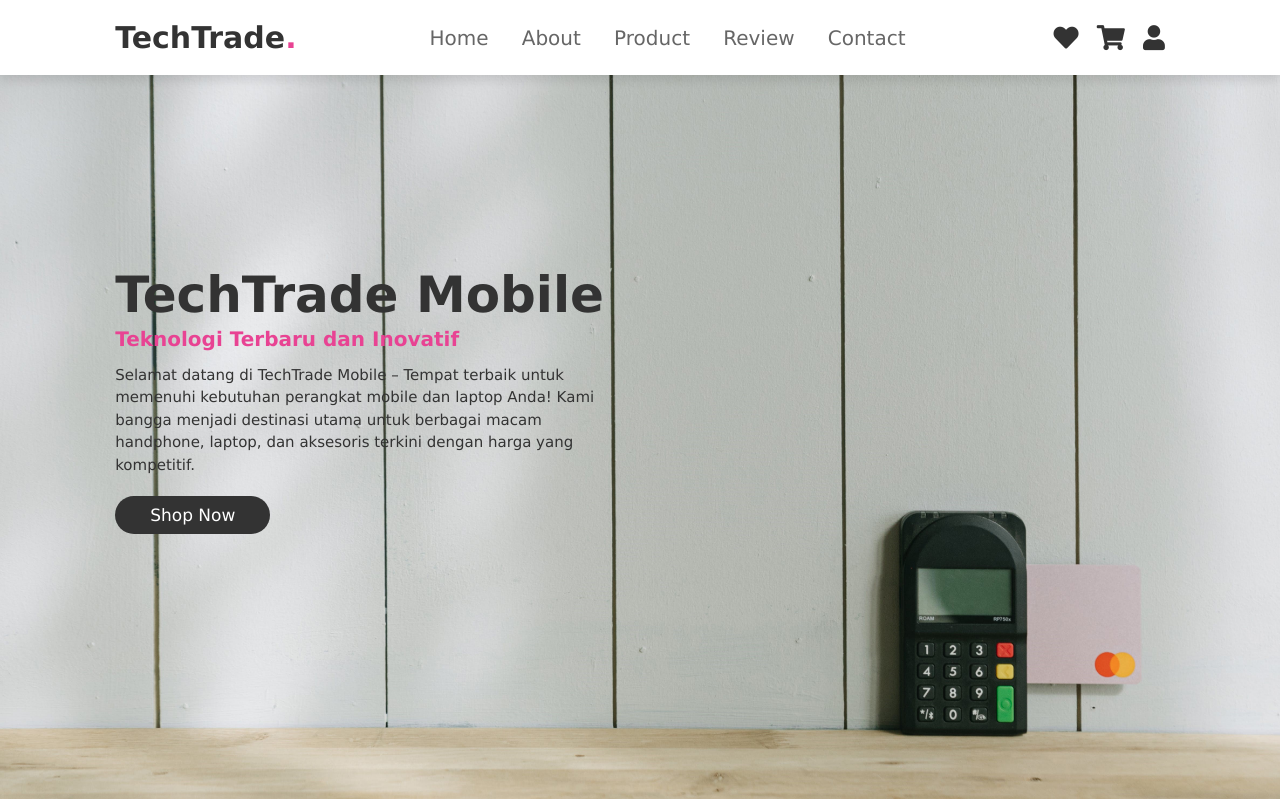
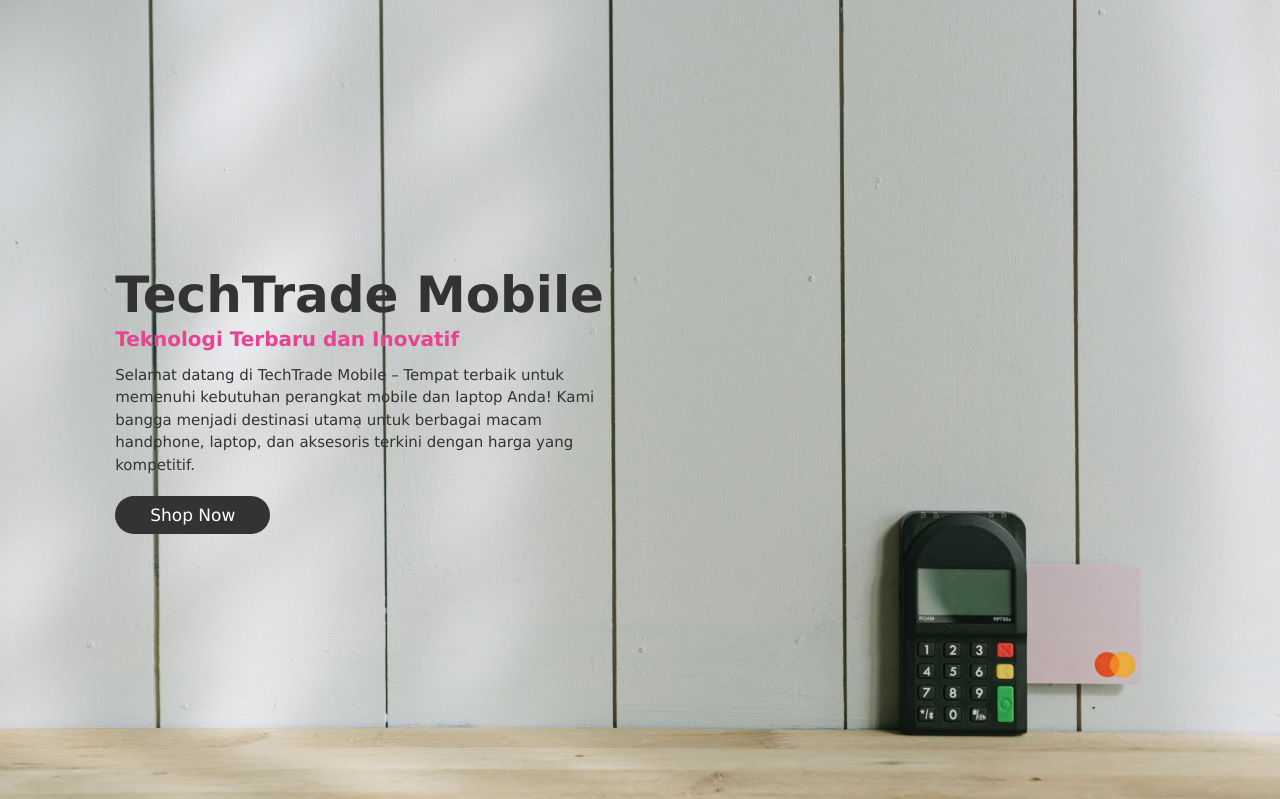
Before and after one commit to rennaaprilia/TechTrade-Mobile, a Flask app: page / in a window 1280 px wide; the page is wider, and only the part inside the window is pictured. Shown: the top 799 px of that part. Run offline with Flask 3, Linux system fonts and the light colour scheme.

Commit message:
Update index.html

```diff
--- a/templates/index.html
+++ b/templates/index.html
@@ -15,30 +15,6 @@
 </head>
 
 <body>
-    <!-- header section starts -->
-    <header>
-
-        <input type="checkbox" name="" id="toggler">
-        <label for="toggler" class="fas fa-bars"></label>
-
-        <a href="#" class="logo">TechTrade<span>.</span></a>
-
-        <nav class="navbar">
-            <a href="#home">Home</a>
-            <a href="#about">About</a>
-            <a href="#product">Product</a>
-            <a href="#review">Review</a>
-            <a href="#contact">Contact</a>
-        </nav>
-
-        <div class="icons">
-            <a href="#" class="fas fa-heart"></a>
-            <a href="#" class="fas fa-shopping-cart"></a>
-            <a href="#" class="fas fa-user"></a>
-        </div>
-
-    </header>
-    <!-- header section ends -->
 
     <!-- home section starts -->
     <section class="home" id="home">
```
